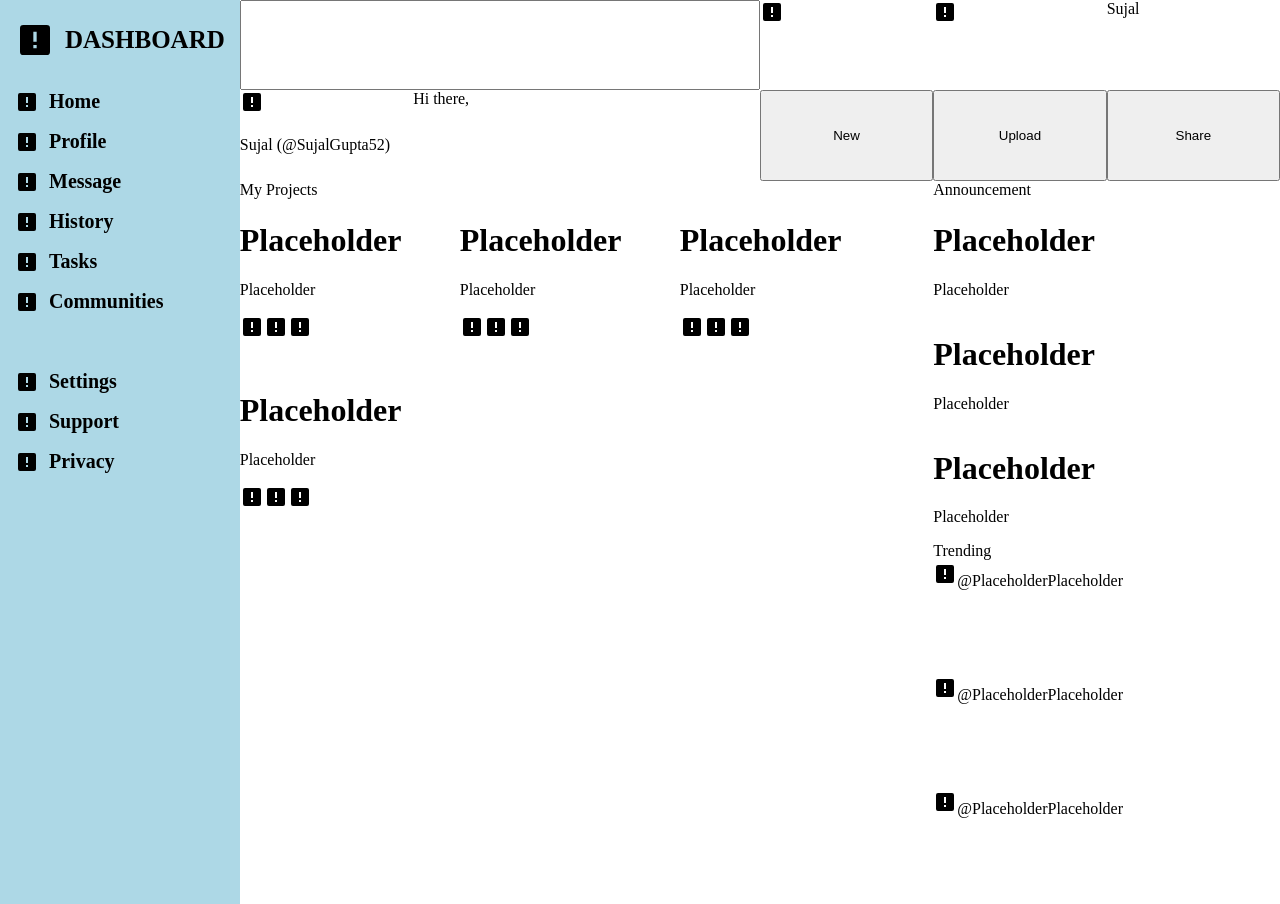
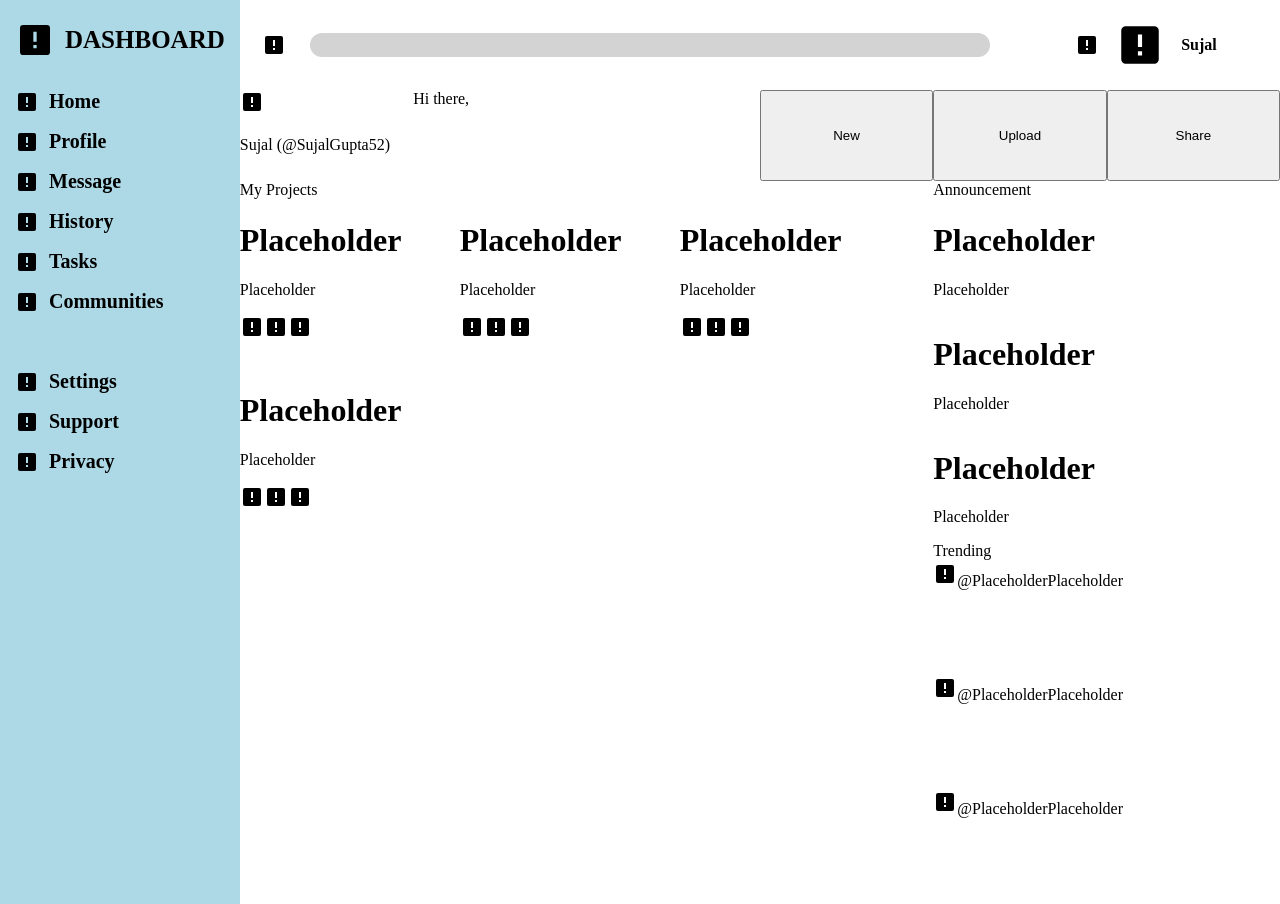
Before and after one commit to SujalGupta52/admin-dashboard, a plain HTML site: page index.html in a window 1280 px wide. Drawn offline with Linux system fonts and the light colour scheme.

Commit message:
Complete header-top ui

```diff
--- a/index.html
+++ b/index.html
@@ -12,23 +12,43 @@
         <img src="/icons/placeholder.svg" alt="" /> <span>DASHBOARD</span>
       </div>
       <div class="menus"><img src="/icons/placeholder.svg" alt="" />Home</div>
-      <div class="menus"><img src="/icons/placeholder.svg" alt="" /> Profile</div>
-      <div class="menus"><img src="/icons/placeholder.svg" alt="" />Message</div>
-      <div class="menus"><img src="/icons/placeholder.svg" alt="" />History</div>
+      <div class="menus">
+        <img src="/icons/placeholder.svg" alt="" /> Profile
+      </div>
+      <div class="menus">
+        <img src="/icons/placeholder.svg" alt="" />Message
+      </div>
+      <div class="menus">
+        <img src="/icons/placeholder.svg" alt="" />History
+      </div>
       <div class="menus"><img src="/icons/placeholder.svg" alt="" />Tasks</div>
-      <div class="menus"><img src="/icons/placeholder.svg" alt="" />Communities</div>
+      <div class="menus">
+        <img src="/icons/placeholder.svg" alt="" />Communities
+      </div>
       <div class="menus"></div>
-      <div class="menus"><img src="/icons/placeholder.svg" alt="" />Settings</div>
-      <div class="menus"><img src="/icons/placeholder.svg" alt="" />Support</div>
-      <div class="menus"><img src="/icons/placeholder.svg" alt="" />Privacy</div>
+      <div class="menus">
+        <img src="/icons/placeholder.svg" alt="" />Settings
+      </div>
+      <div class="menus">
+        <img src="/icons/placeholder.svg" alt="" />Support
+      </div>
+      <div class="menus">
+        <img src="/icons/placeholder.svg" alt="" />Privacy
+      </div>
     </div>
     <div class="main">
       <div class="header">
         <div class="header-top">
-          <input type="search" /><img src="/icons/placeholder.svg" alt="" /><img
-            src="/icons/placeholder.svg"
-            alt=""
-          />Sujal
+          <div class="search">
+            <img src="./icons/placeholder.svg" alt="" /><input type="search" />
+          </div>
+          <div class="profile">
+            <img src="/icons/placeholder.svg" alt="" /><img
+              src="/icons/placeholder.svg"
+              alt=""
+              class="pfp"
+            />Sujal
+          </div>
         </div>
         <div class="header-bottom">
           <div class="profile">
--- a/style.css
+++ b/style.css
@@ -53,7 +53,42 @@ body {
 
 .header-top {
     display: grid;
-    grid-template-columns: 3fr 1fr 1fr 1fr;
+    grid-template-columns: 3fr 1fr;
+    padding: 8px;
+    justify-content: center;
+    align-items: center;
+    font-weight: bolder;
+    gap: 16px;
+}
+
+.header-top input {
+    height: 24px;
+    width:90%;
+    align-self: center;
+    border-radius: 15px;
+    border: none;
+    background-color: lightgrey;
+    padding-left: 10px;
+}
+
+.header-top .search {
+    display: flex;
+    justify-content: center;
+    align-items: center;
+    gap: 24px;
+}
+
+.header-top .profile {
+    display: flex;
+    justify-content: center;
+    align-items: center;
+    gap: 16px;
+}
+
+.header-top .pfp {
+    height: 50px;
+    width: 50px;
+    border-radius: 50%;
 }
 
 .header-bottom {
@@ -61,7 +96,7 @@ body {
     grid-template-columns: 1fr 1fr;
 }
 
-.profile {
+.header-bottom .profile {
     display: grid;
     grid-template-columns: 1fr 2fr;
     grid-template-rows: 1fr 1fr;
```
